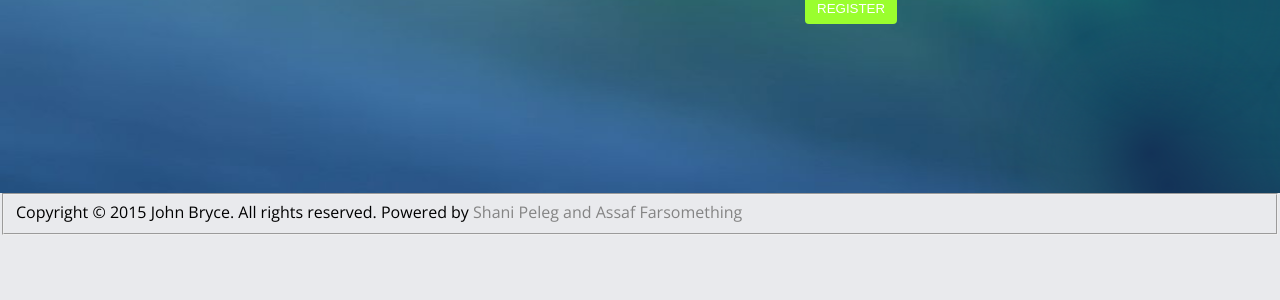
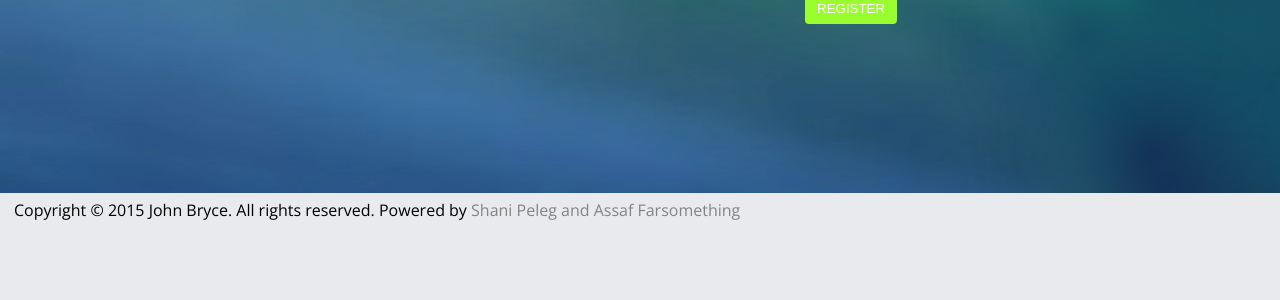
Before and after one commit to Assaffr/sociality-, a PHP site: page / in a window 1280 px wide. Shown: the part 453-753 px from the top of the page. Run offline with PHP 8.4, Linux system fonts and the light colour scheme; data that the repository does not hold is empty; some libraries are stand-ins or nearby versions.

Commit message:
fixes :100: :
1. the fieldset thing you added has a gross border - fixed. 2. when you
try to click on load more it tries to click on the footer instead -
didn't fix.

```diff
--- a/css/main.css
+++ b/css/main.css
@@ -381,3 +381,7 @@ aside {
 	position: absolute;
 	z-index: 1000;
 }
+
+fieldset{
+	border: none;
+}
--- a/functions.js
+++ b/functions.js
@@ -282,6 +282,10 @@ function showFirstPosts(){
 *	@return (type) (name) none
 */
 function loadMorePosts(){ //I think this doesn't work /=
+					// this works super well! when there are a lot of posts ;)
+					//needs fixing to figure out how many posts it recieves and how it'll react based on that
+	//IMPORTANT NOTE!!! when you try to click the button for load more posts, it tries to click on
+	//the footer. try to inspect element and you'll see what i mean!
 
 	$offset+= 3;
 	$.ajax({
--- a/script/home.js
+++ b/script/home.js
@@ -12,6 +12,6 @@
 						$("#loader").fadeOut("slow");
 					});
 
-					getSixPack(2) // add the 6 friend to the home page
+					getSixPack(100034) // add the 6 friend to the home page
 
 	});
```
